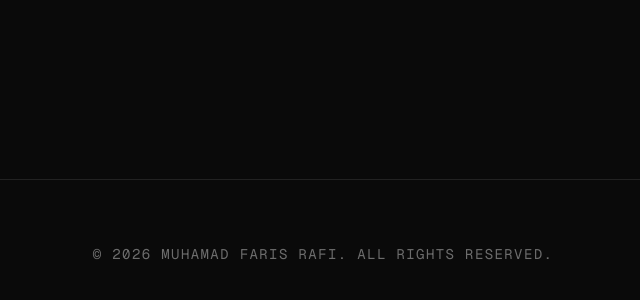
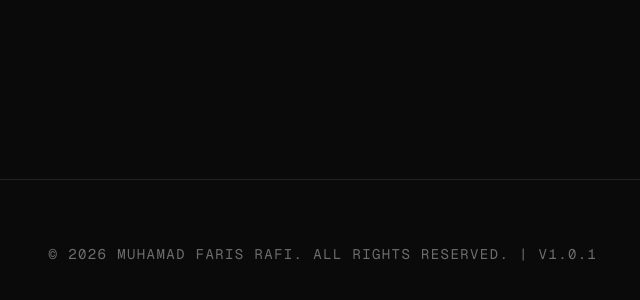
Before and after one commit to mfaris2002/portfolio-mfr, a Nuxt app: page / in a window 1280 px wide. Shown: the part 3288-3588 px from the top of the page, without its empty margins (317-957 px from the left). Built offline with nearby package versions, Linux system fonts and the light colour scheme.

Commit message:
feat: add version number to footer to test CI/CD

```diff
--- a/app.vue
+++ b/app.vue
@@ -88,7 +88,7 @@
       </section>
 
       <footer class="py-16 border-t border-white/10 text-center px-6 mt-20">
-        <p class="text-white/40 font-mono text-sm tracking-widest uppercase">© {{ new Date().getFullYear() }} Muhamad Faris Rafi. All Rights Reserved.</p>
+        <p class="text-white/40 font-mono text-sm tracking-widest uppercase">© {{ new Date().getFullYear() }} Muhamad Faris Rafi. All Rights Reserved. | v1.0.1</p>
       </footer>
     </main>
   </div>
```
